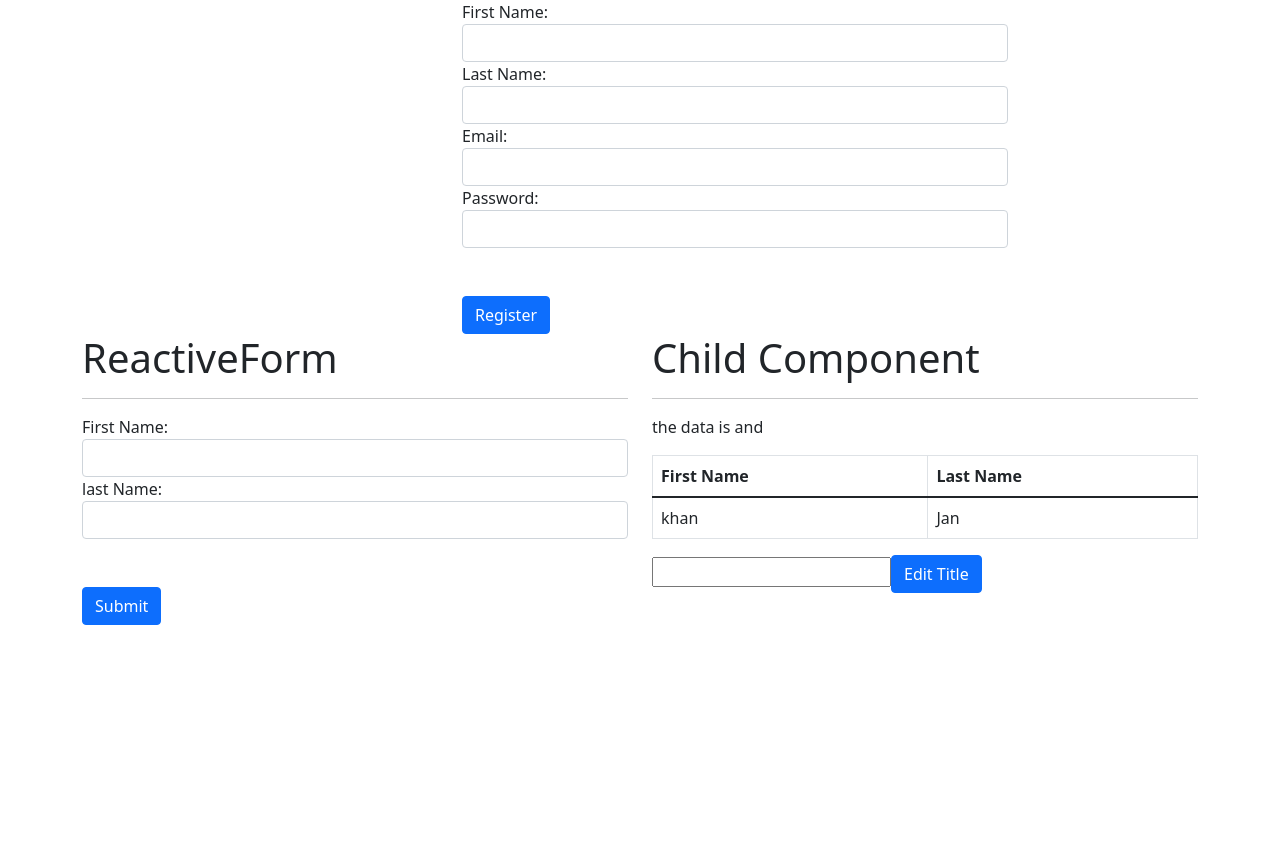
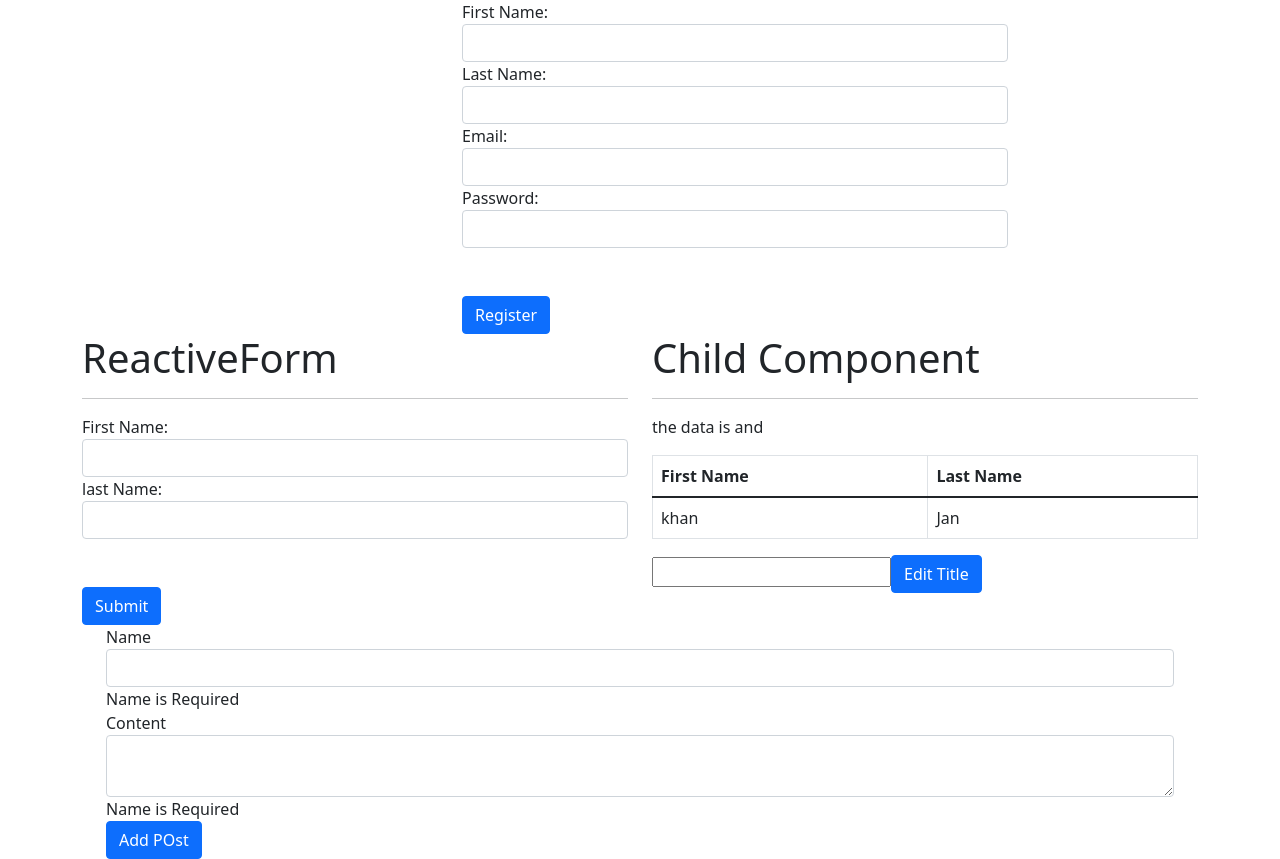
Before and after one commit to SafiullahOmar/Angular-Reactive-Form, an Angular app: page / in a window 1280 px wide. Before the commit the page ends 800 px from the top, so only its background shows below. Built offline with nearby package versions, Linux system fonts and the light colour scheme.

Commit message:
invoking http post and firebase database

```diff
--- a/src/app/app.component.html
+++ b/src/app/app.component.html
@@ -77,6 +77,8 @@
       <app-child [childData]="objParrent" (ChildEventforTitle)="updateTitle($event)" ></app-child>
     </div>
 
+    <app-post></app-post>
 
+    <router-outlet></router-outlet>
   </div>
 </div>
--- /dev/null
+++ b/src/app/post/post.component.html
@@ -0,0 +1,25 @@
+<div class="container">
+    <div class="col-md-12">
+        <form [formGroup]="formPost" (ngSubmit)="OnPost();" action="">
+            <div class="form-group">
+                <label>Name</label>
+                <input type="text" formControlName="Name" class="form-control">
+                <div class="help-text" *ngIf="!formPost.controls['Name'].valid && !formPost.controls['Name'].touched">
+                    Name is Required
+                </div>
+            </div>
+
+            <div class="form-group">
+                <label>Content</label>
+                <textarea class="form-control" formControlName="Content"></textarea>
+                <div class="help-text" *ngIf="!formPost.controls['Content'].valid && !formPost.controls['Content'].touched">
+                    Name is Required
+                </div>
+            </div>
+
+            <div class="form-group">
+                <button type="submit" class="btn btn-primary">Add POst</button>
+            </div>
+        </form>
+    </div>
+</div>
--- /dev/null
+++ b/src/app/post/post.component.ts
@@ -0,0 +1,33 @@
+import { HttpClient, HttpClientModule } from '@angular/common/http';
+import { Component, OnInit } from '@angular/core';
+import {FormControl, FormGroup, ReactiveFormsModule, Validators} from '@angular/forms'
+
+@Component({
+  selector: 'app-post',
+  templateUrl: './post.component.html',
+  styleUrls: ['./post.component.css']
+})
+export class PostComponent implements OnInit {
+
+  formPost!: FormGroup;
+
+  constructor( private http:HttpClient) { }
+
+  ngOnInit(): void {
+
+    this.formPost=new FormGroup({
+      Name:new FormControl('',Validators.required),
+      Content:new FormControl('',Validators.required)
+    });
+  }
+
+  OnPost(){
+
+    const PostDate=this.formPost.value;
+    this.http.post('https://test-cc719-default-rtdb.firebaseio.com/posts.json',PostDate).subscribe(reponse=>{
+      console.log(reponse);
+    });
+
+  }
+
+}
```
Also changed, not shown: src/app/app.module.ts (+6 -2 lines), src/app/child/child.component.html (line endings or trailing spaces), src/app/post/post.component.css (added), 1 other file (tests, documents, lock files or other folders).
